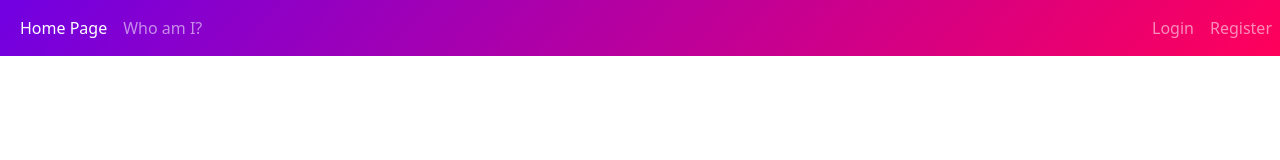
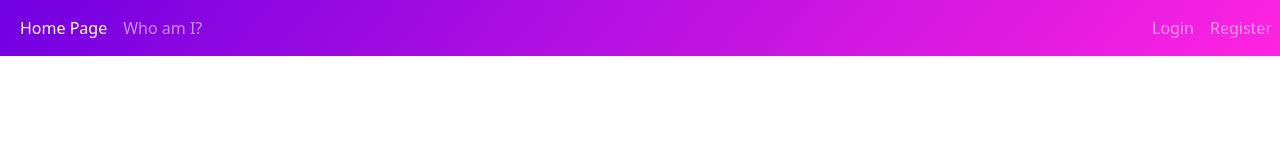
Before and after one commit to okunamayanad-zz/okunamayanad, a plain HTML site: page docs/index.html in a window 1280 px wide. Drawn offline with nearby package versions, Linux system fonts and the light colour scheme.

Commit message:
changed the navbar background gradient a little bit

```diff
--- a/docs/main.css
+++ b/docs/main.css
@@ -1,6 +1,6 @@
 .navbar{
     background: rgb(113,0,226);
-    background: linear-gradient(130deg, rgba(113,0,226,1) 0%, rgba(255,0,91,1) 100%);
+    background: linear-gradient(130deg, rgba(113,0,226,1) 0%, rgba(255,35,224,1) 100%);
 }
 
 .body{
```
